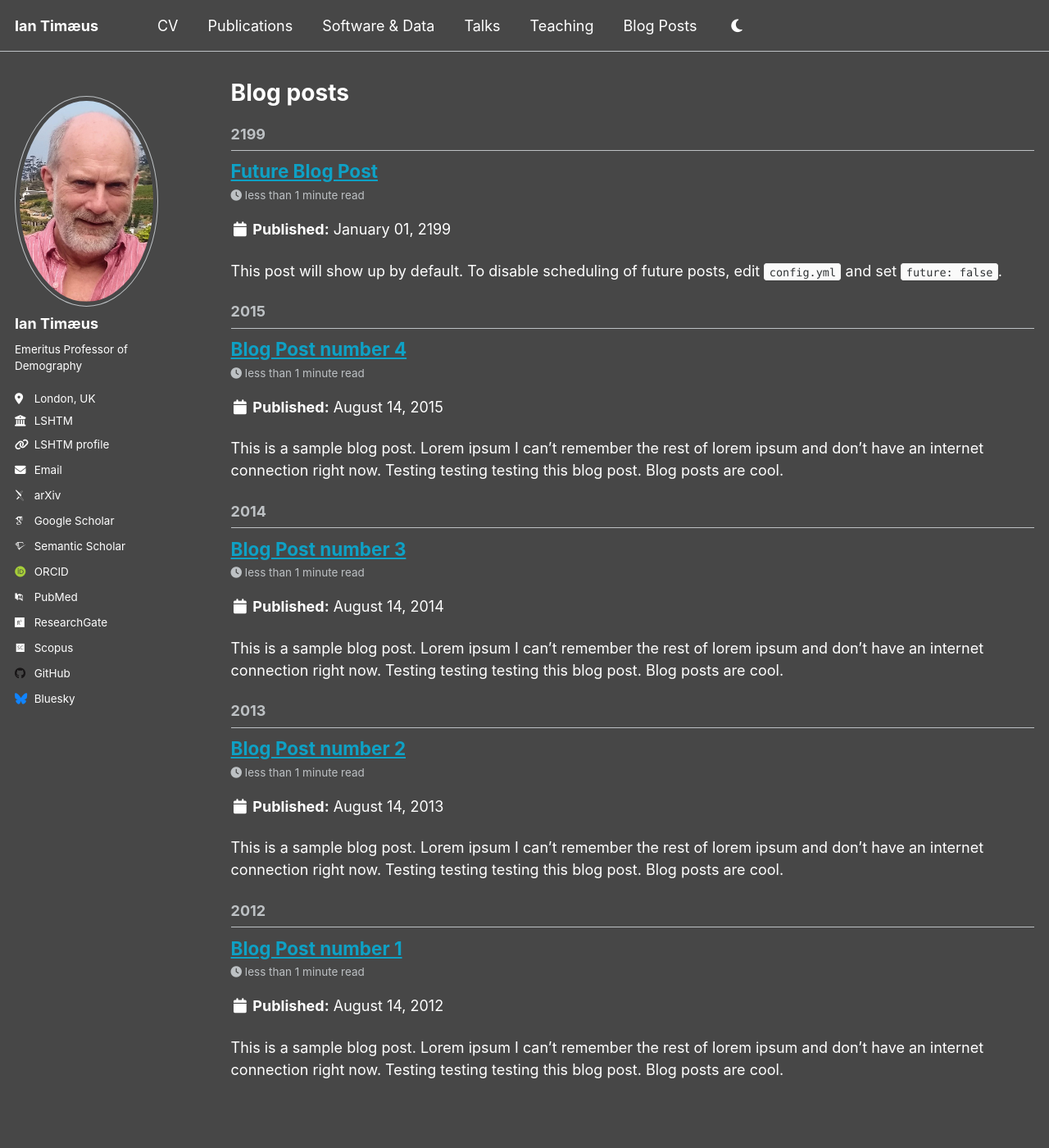
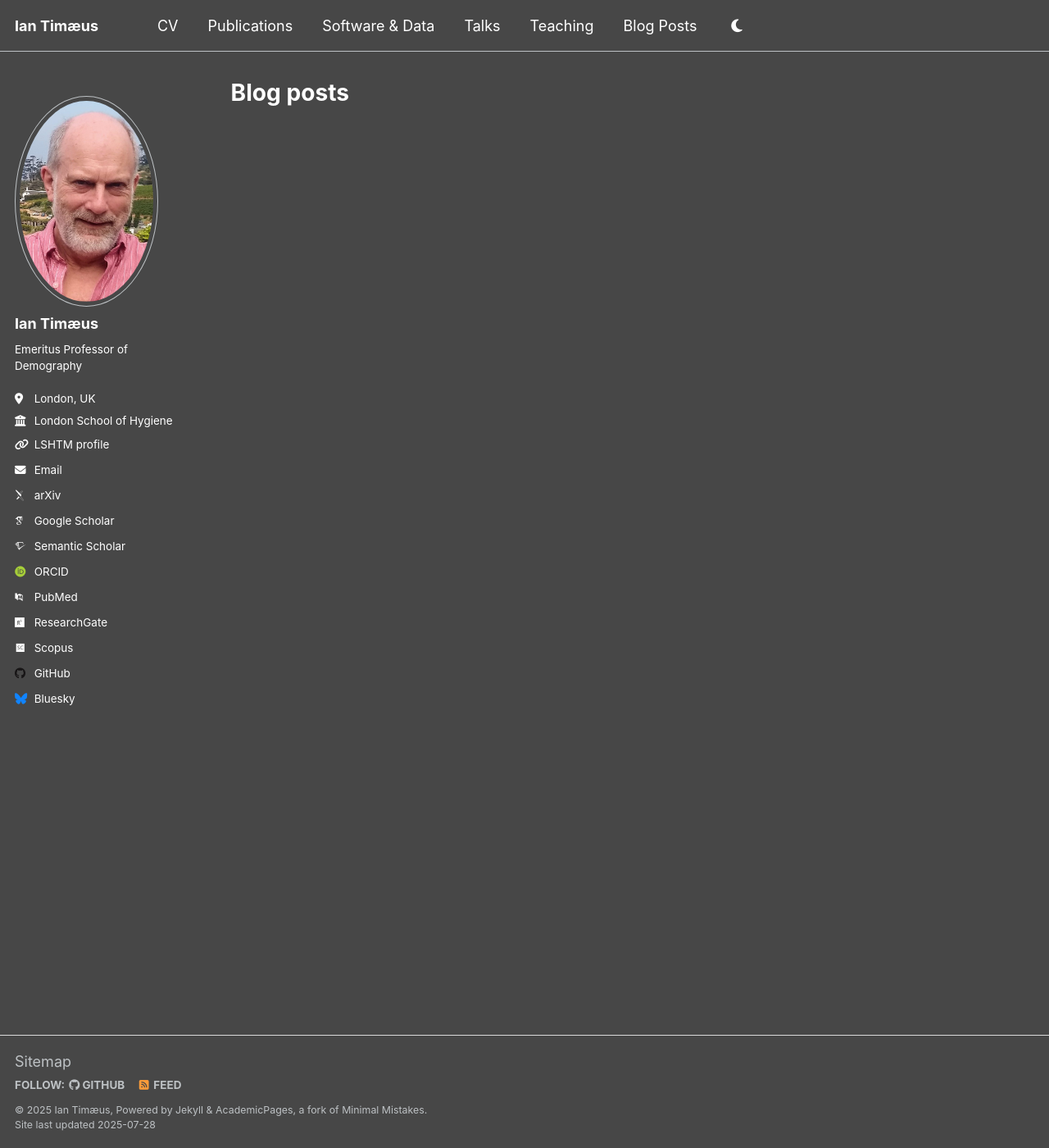
Before and after one commit to BugBunny/ian_timaeus, a Jekyll site: the page built from _pages/year-archive.html, in a window 1280 px wide and 1400 px high. Shown: the whole window at 82% size. Built offline with Jekyll 4.4.1, drawn with Linux system fonts in a browser that asks for light colours; some web fonts are replaced; a script that is not in the unit is left out.

Commit message:
Update blogs flder

```diff
--- a/_config.yml
+++ b/_config.yml
@@ -27,7 +27,7 @@ author:
   pronouns         : # example: "she/her"
   bio              : "Emeritus Professor of Demography"
   location         : "London, UK"
-  employer         : "LSHTM"
+  employer         : "London School of Hygiene"
   uri              : http://www.lshtm.ac.uk/aboutus/people/timaeus.ian
   email            : "ian.timaeus@lshtm.ac.uk"
 
```
Also changed, not shown: _posts_test/2012-08-14-blog-post-1.md (renamed from _posts/2012-08-14-blog-post-1.md), _posts_test/2013-08-14-blog-post-2.md (renamed from _posts/2013-08-14-blog-post-2.md), _posts_test/2014-08-14-blog-post-3.md (renamed from _posts/2014-08-14-blog-post-3.md), _posts_test/2015-08-14-blog-post-4.md (renamed from _posts/2015-08-14-blog-post-4.md), _posts_test/2199-01-01-future-post.md (renamed from _posts/2199-01-01-future-post.md).
